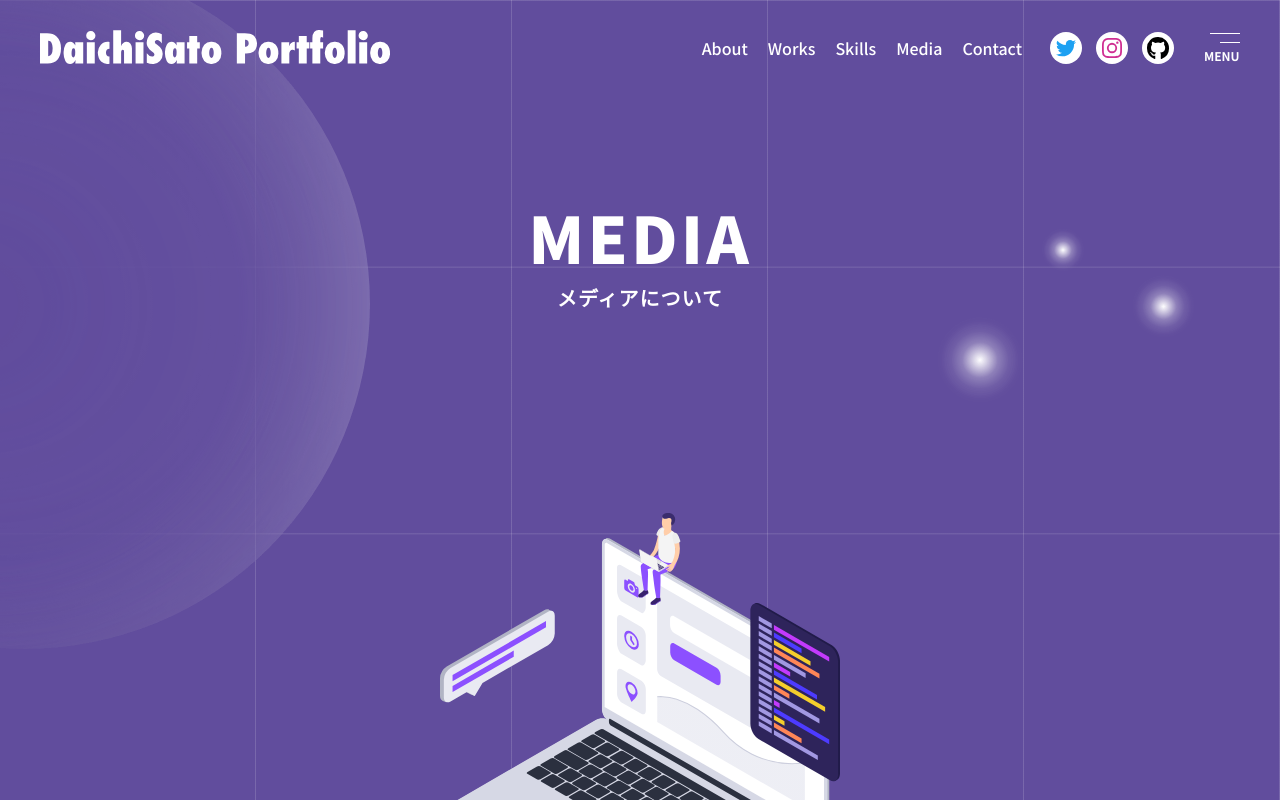
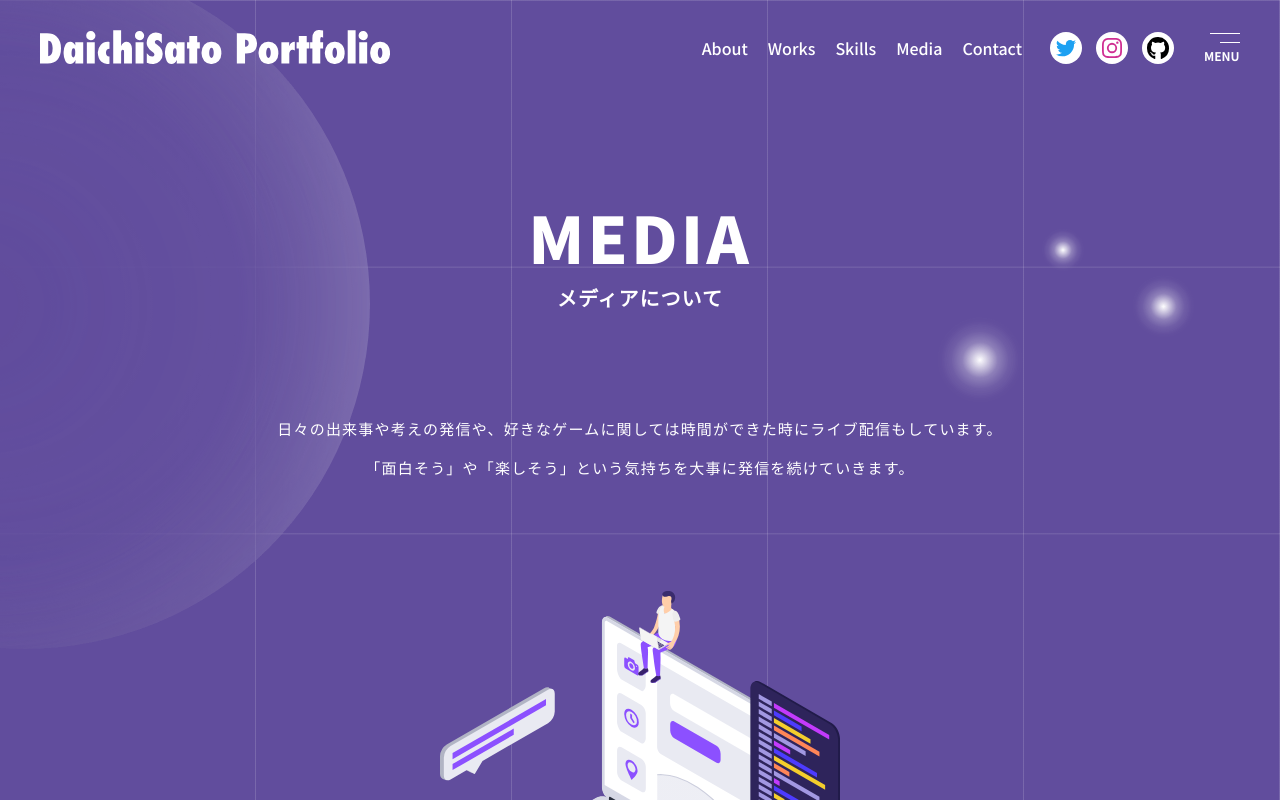
Before and after one commit to daichi-sato-design/portfolio, a Next.js app: page /media in a window 1280 px wide. Shown: the top 800 px of the page. Built offline with nearby package versions, Linux system fonts and the light colour scheme.

Commit message:
メディアページイントロの作成

```diff
--- a/pages/media.tsx
+++ b/pages/media.tsx
@@ -11,7 +11,7 @@ const Media: VFC = () => {
   }, [])
   return (
     <Layout title="DaichiSato Portfolio | Media">
-      <main className="l-page Media">
+      <main className="l-page media">
         <div className="mv">
           <div className="mv__wrap">
             <h2 className="mv__ttl">Media</h2>
@@ -34,6 +34,18 @@ const Media: VFC = () => {
             />
           </div>
         </div>
+        {/* INTRO */}
+        <div className="intro">
+          <div className="intro__wrap">
+            <div className="intro__body">
+              <p className="txt">
+                日々の出来事や考えの発信や、好きなゲームに関しては時間ができた時にライブ配信もしています。
+                <br />
+                「面白そう」や「楽しそう」という気持ちを大事に発信を続けていきます。
+              </p>
+            </div>
+          </div>
+        </div>
         <UcMemo />
       </main>
     </Layout>
```
